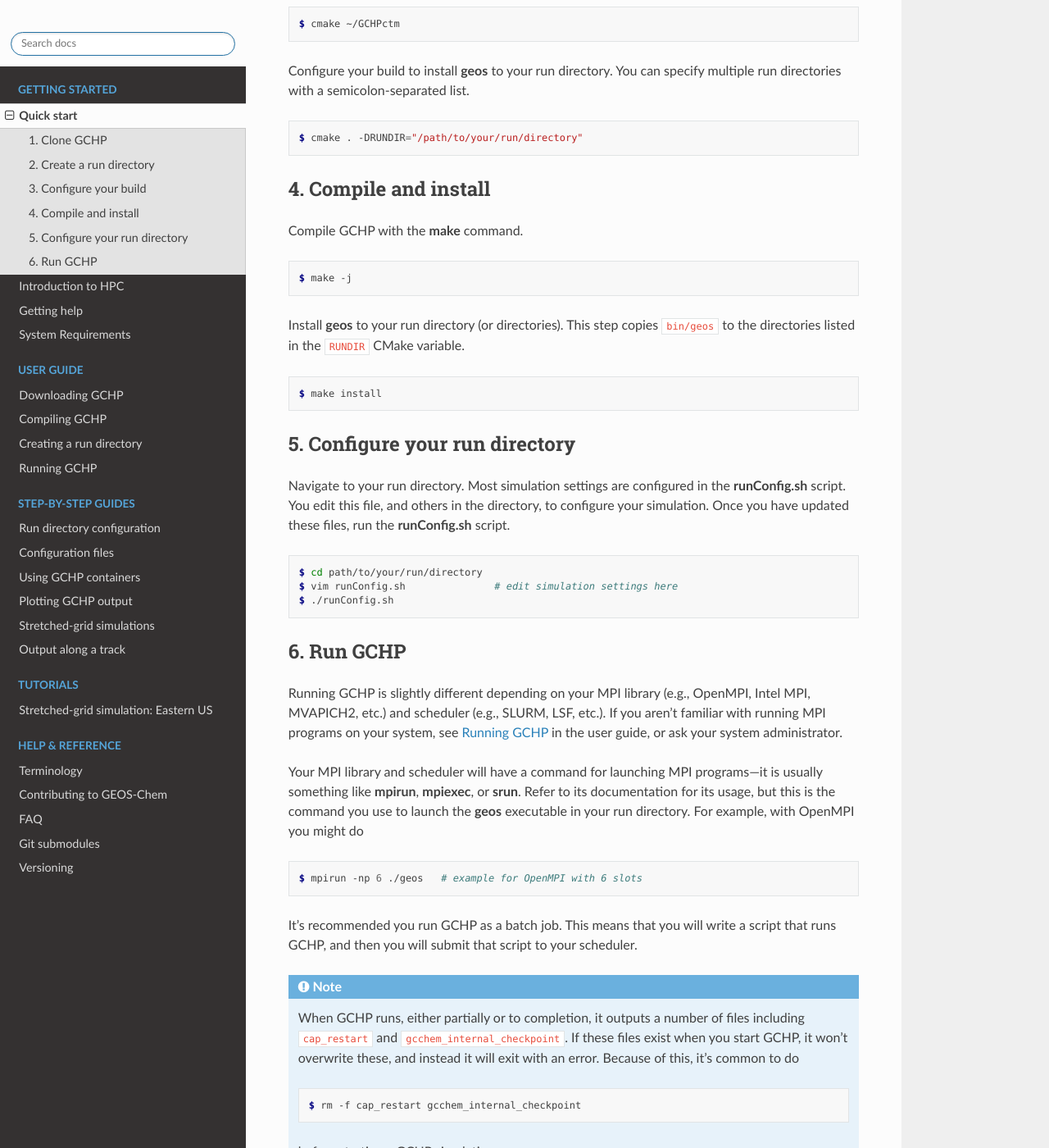
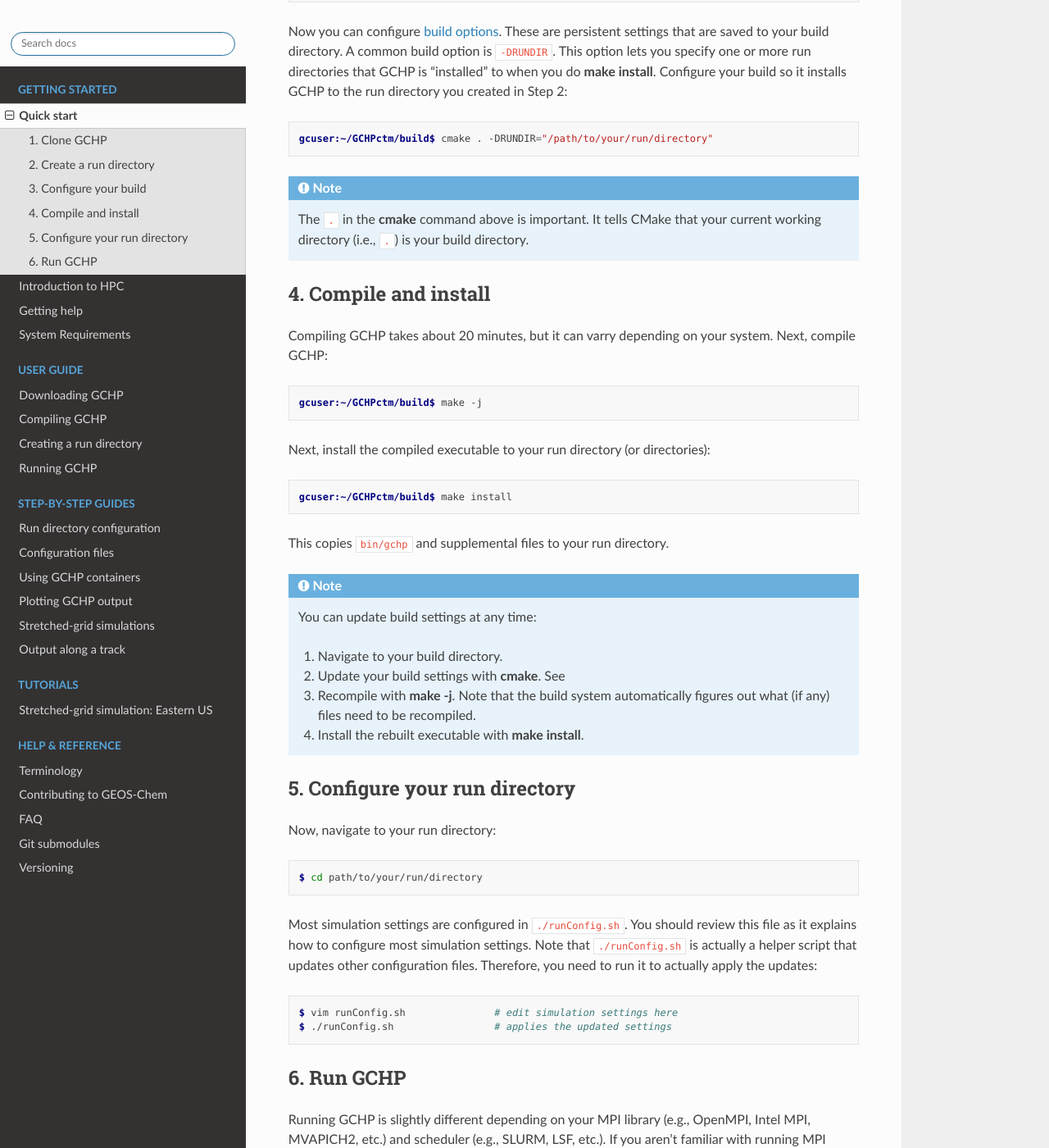
Before and after one commit to geoschem/GCHP, a Sphinx documentation site: the page built from docs/source/getting-started/quick-start.rst, in a window 1280 px wide and 1400 px high, scrolled down 1210 px. Shown: the whole window at 82% size. Built offline with Sphinx 7.4.7 and the Read the Docs theme 2.0.0, drawn with Linux system fonts in a browser that asks for light colours; pages that are not in the unit, such as notebooks, are missing from menus; some of the changed text lies outside the part shown.

Commit message:
updated quick start guide

```diff
--- a/docs/source/getting-started/quick-start.rst
+++ b/docs/source/getting-started/quick-start.rst
@@ -3,101 +3,121 @@
 Quick start
 ===========
 
-This page gives a brief description of downloading, building, and running GCHP. This quickstart
-guide assumes that your environment already satisfies :ref:`GCHP's requirements
-<software_requirements>`. This means it assumes you have already loaded software modules
-etc. so programs like :program:`cmake` and :program:`mpirun` are available
-(along with the rest of GCHP's requirements).
-
-Refer to the user guide for more detailed instructions.
+This quickstart guide assumes that your environment satisfies :ref:`GCHP's requirements <software_requirements>`.
+This means we assume you have already loaded software modules etc. so programs like :program:`cmake` and :program:`mpirun` are available (along with the rest of GCHP's requirements).
+You can find more detailed instructions in the user guide.
 
 1. Clone GCHP
 -------------
 
-Download the GCHP source code.
+Download the source code:
 
 .. code-block:: console
 
-   $ git clone https://github.com/geoschem/GCHPctm.git ~/GCHPctm
-   $ cd ~/GCHPctm
+   gcuser:~$ git clone https://github.com/geoschem/GCHPctm.git ~/GCHPctm
+   gcuser:~$ cd ~/GCHPctm
 
-Checkout the version that you want to use.
+Checkout the version that you want to use:
 
 .. code-block:: console
 
-   $ git checkout 13.0.0
+   gcuser:~/GCHPctm$ git checkout 13.0.0-beta.1
 
 Initialize and update all the submodules.
 
 .. code-block:: console
 
-   $ git submodule update --init --recursive
-
+   gcuser:~/GCHPctm$ git submodule update --init --recursive
 
 2. Create a run directory
 -------------------------
 
-Navigate to the :file:`run/` subdirectory of the source code. To create a run directory,
-use :program:`createRunDir.sh` and follow the prompts.
+Navigate to the :file:`run/` subdirectory.
+Create a run directory by running :file:`./createRunDir.sh` and following the prompts:
 
 .. code-block:: console
 
-   $ cd ~/GCHPctm/run
-   $ ./createRunDir.sh
+   gcuser:~/GCHPctm$ cd run/
+   gcuser:~/GCHPctm$ ./createRunDir.sh
 
 3. Configure your build
 -----------------------
 
-Create a build directory and :command:`cd` into it. The name doesn't matter but :file:`build/` is a
-good choice. A good place to put this directory is in the top-level of the source code.
+Create a build directory and :command:`cd` into it.
+A good name for this directory is :file:`build/`, and a good place to put it is in the
+top-level of the source code:
 
 .. code-block:: console
 
-   $ mkdir ~/GCHPctm/build
-   $ cd ~/GCHPctm/build
+   gcuser:~/GCHPctm$ mkdir ~/GCHPctm/build
+   gcuser:~/GCHPctm$ cd ~/GCHPctm/build
 
-Configure your build with :program:`cmake`. Pass :program:`cmake` the path to the source code.
+Initialize your build directory by running :program:`cmake` and passing it the path to your source code:
 
 .. code-block:: console
 
-   $ cmake ~/GCHPctm
+   gcuser:~/GCHPctm/build$ cmake ~/GCHPctm
 
-Configure your build to install :program:`geos` to your run directory. You can specify multiple
-run directories with a semicolon-separated list.
+Now you can configure :ref:`build options <gchp_build_options>`.
+These are persistent settings that are saved to your build directory.
+A common build option is :literal:`-DRUNDIR`.
+This option lets you specify one or more run directories that GCHP is "installed" to when you do :command:`make install`.
+Configure your build so it installs GCHP to the run directory you created in Step 2:
 
 .. code-block:: console
 
-   $ cmake . -DRUNDIR="/path/to/your/run/directory"
+   gcuser:~/GCHPctm/build$ cmake . -DRUNDIR="/path/to/your/run/directory"
 
+.. note::
+   The :literal:`.` in the :program:`cmake` command above is important. It tells CMake that your
+   current working directory (i.e., :literal:`.`) is your build directory.
 
 4. Compile and install
 ----------------------
 
-Compile GCHP with the :program:`make` command.
+Compiling GCHP takes about 20 minutes, but it can varry depending on your system.
+Next, compile GCHP:
 
 .. code-block:: console
 
-   $ make -j
+   gcuser:~/GCHPctm/build$ make -j
 
-Install :program:`geos` to your run directory (or directories). This step copies :file:`bin/geos` to
-the directories listed in the :literal:`RUNDIR` CMake variable.
+Next, install the compiled executable to your run directory (or directories):
 
 .. code-block:: console
 
-   $ make install
+   gcuser:~/GCHPctm/build$ make install
+
+This copies :file:`bin/gchp` and supplemental files to your run directory.
+
+.. note::
+   You can update build settings at any time:
+
+   1. Navigate to your build directory.
+   2. Update your build settings with :program:`cmake`. See
+   3. Recompile with :command:`make -j`. Note that the build system automatically figures out what (if any) files
+      need to be recompiled.
+   4. Install the rebuilt executable with :command:`make install`.
+
 
 5. Configure your run directory
 -------------------------------
 
-Navigate to your run directory. Most simulation settings are configured in the :program:`runConfig.sh`
-script. You edit this file, and others in the directory, to configure
-your simulation. Once you have updated these files, run the :program:`runConfig.sh` script.
+Now, navigate to your run directory:
 
 .. code-block:: console
 
    $ cd path/to/your/run/directory
+
+Most simulation settings are configured in :file:`./runConfig.sh`.
+You should review this file as it explains how to configure most simulation settings.
+Note that :file:`./runConfig.sh` is actually a helper script that updates other configuration files.
+Therefore, you need to run it to actually apply the updates:
+
+.. code-block:: console
+
    $ vim runConfig.sh               # edit simulation settings here
-   $ ./runConfig.sh
+   $ ./runConfig.sh                 # applies the updated settings
 
 6. Run GCHP
 -----------
@@ -107,23 +127,23 @@
 programs on your system, see :ref:`Running GCHP <running_gchp>` in the user guide, or ask your
 system administrator.
 
-Your MPI library and scheduler will have a command for launching MPI programs---it is usually
-something like :program:`mpirun`, :program:`mpiexec`, or :program:`srun`. Refer to its documentation
-for its usage, but this is the command you use to launch the :program:`geos` executable in your run
-directory. For example, with OpenMPI you might do
+Your MPI library and scheduler will have a command for launching MPI programs---it's usually something like :program:`mpirun`, :program:`mpiexec`, or :program:`srun`.
+This is the command you use to launch the :program:`gchp` executable that is in your run directory.
+You'll need to refer to your system's documentation for specific instructions on running MPI programs,
+but generally it looks something like this:
 
 .. code-block:: console
 
-   $ mpirun -np 6 ./geos   # example for OpenMPI with 6 slots
+   $ mpirun -np 6 ./gchp   # example of running GCHP with 6 slots with OpenMPI
 
 It's recommended you run GCHP as a batch job. This means that you will write a script that runs GCHP,
 and then you will submit that script to your scheduler.
 
 .. note::
-   When GCHP runs, either partially or to completion, it outputs a number of files including
-   :file:`cap_restart` and :file:`gcchem_internal_checkpoint`. If these files exist when you
-   start GCHP, it won't overwrite these, and instead it will exit with an error. Because of this,
-   it's common to do
+   When GCHP runs, partially or to completion, it generates several files including
+   :file:`cap_restart` and :file:`gcchem_internal_checkpoint`. Subsequent runs won't
+   overwrite these files, and instead the run will exit with an error. Because of this it is
+   common to do
 
    .. code-block:: console
 
--- a/docs/source/user-guide/compiling.rst
+++ b/docs/source/user-guide/compiling.rst
@@ -138,6 +138,7 @@
 
 ------------
 
+.. _gchp_build_options:
 
 GCHP build options
 ------------------
```
